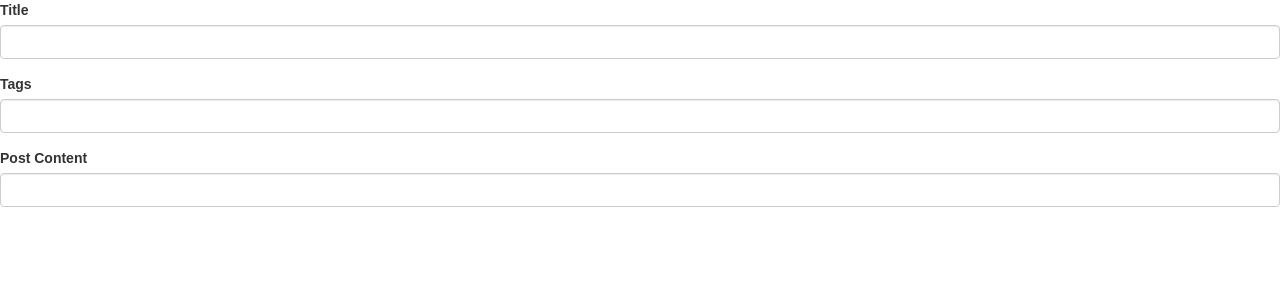
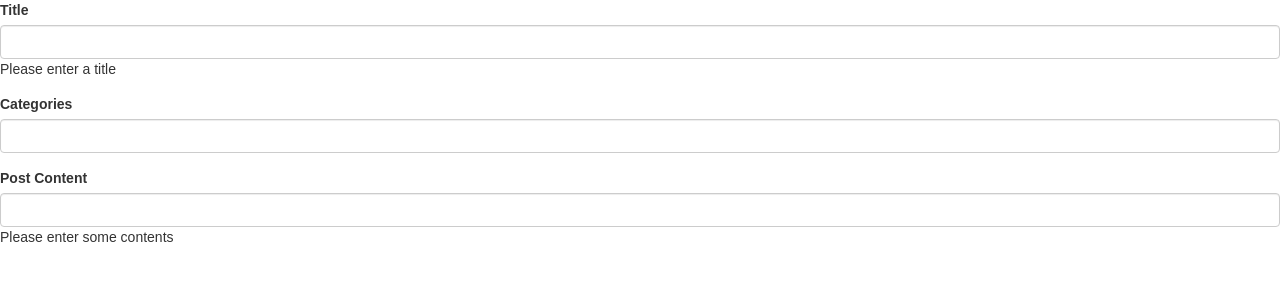
Before and after one commit to beersheep/redux-blog, a React (Create React App) app: page /posts/new in a window 1280 px wide. Shown: the top 300 px of the page. Built offline with nearby package versions, Linux system fonts and the light colour scheme.

Commit message:
add form validation

```diff
--- a/src/components/posts_new.js
+++ b/src/components/posts_new.js
@@ -11,6 +11,7 @@ class PostsNew extends Component {
           type='text'
           {...field.input}
         />
+        {field.meta.error}
       </div>
     )
   }
@@ -23,24 +24,39 @@ class PostsNew extends Component {
           name="title"
           component={this.renderField}
         />
-
         <Field
-          label="Tags"
-          name="tags"
+          label="Categories"
+          name="categories"
           component={this.renderField}
         />
-
         <Field
           label="Post Content"
           name="content"
           component={this.renderField}
         />
-
       </form>
     )
   }
 }
 
+function validate(values) { // values is an object of user inputs
+  const errors = {}
+
+  if (!values.title) {
+    errors.title = "Please enter a title"
+  }
+
+  if (!values.content) {
+    errors.content = "Please enter some contents"
+  }
+
+  // the validation of the field associated with the field name.
+  // the object key of errors has to be identical to the field name.
+
+  return errors
+}
+
 export default reduxForm({
+  validate, // same as validate: validate
   form: 'PostsNewForm' // name of the form, has to be uniq
 })(PostsNew)
```
